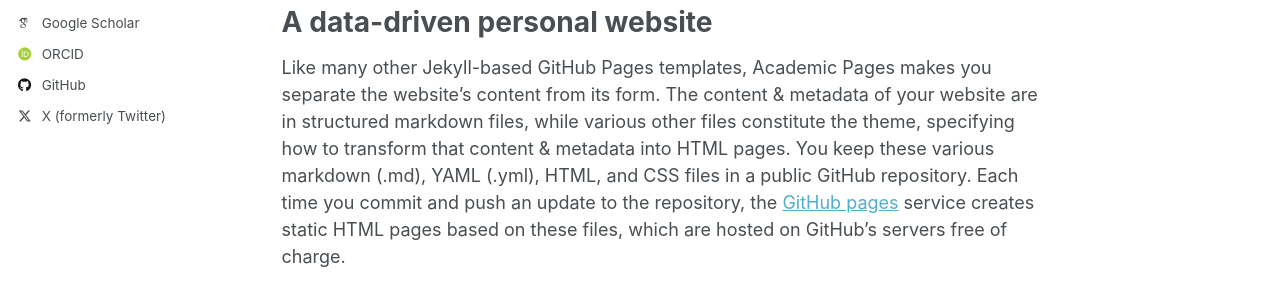
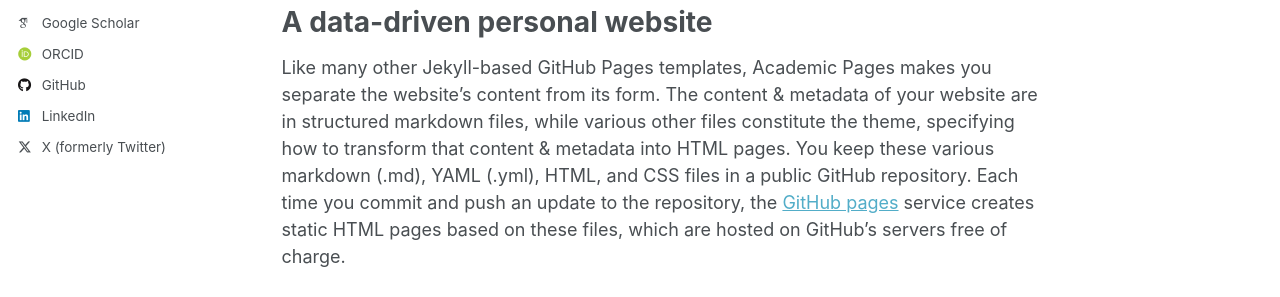
Before and after one commit to aaronwriight/aaronwriight.github.io, a Jekyll site: the page built from _pages/about.md, in a window 1280 px wide. Shown: the part 430-727 px from the top of the page. Built offline with Jekyll 4.4.1, drawn with Linux system fonts in a browser that asks for light colours; some web fonts are replaced.

Commit message:
Update _config.yml

```diff
--- a/_config.yml
+++ b/_config.yml
@@ -22,7 +22,7 @@
 #               Additional customization can be done by editing /_includes/author-profile.html
 author:
   # Biographic information
-  avatar           : "pfp3_2024_mit.jpg"
+  avatar           : "pfp3_2024_mit_sq.jpg"
   name             : "Aaron Wright"
   pronouns         : # example: "she/her"
   bio              : "Hey, I'm Aaron! I study language and hike sometimes. :)"
@@ -59,7 +59,7 @@
   keybase          : # Username
   instagram        : # Username
   lastfm           : # Username
-  linkedin         : # Username
+  linkedin         : "aaron-wriight"# Username
   mastodon         : # URL
   medium           : # URL
   pinterest        : # Username
```
